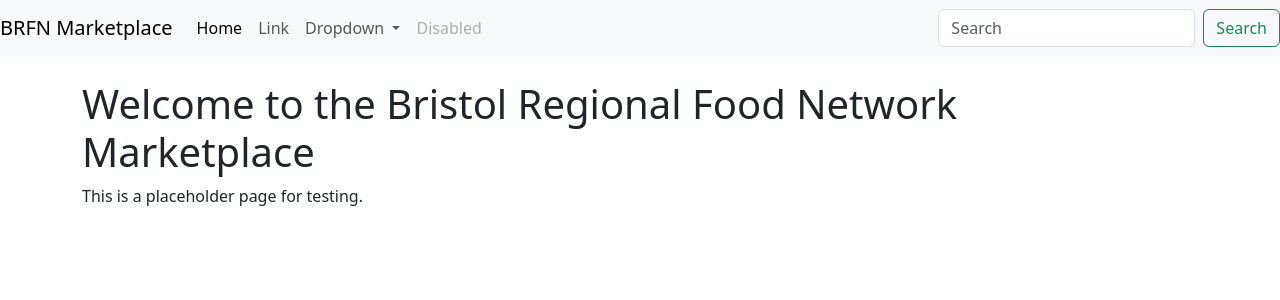
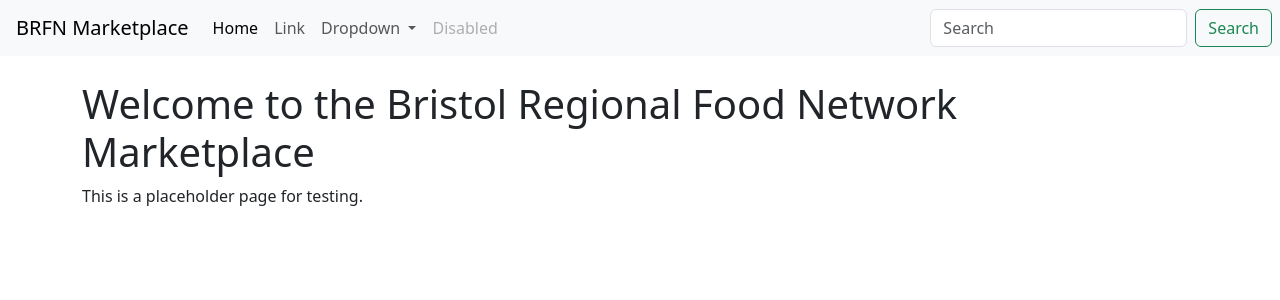
Before and after one commit to goetic-zoe/UFCFTR-30-3-Distributed-and-Enterprise-Software-Development, a Django app: page / in a window 1280 px wide. Shown: the top 300 px of the page. Run offline with Django 5.2, Linux system fonts and the light colour scheme.

Commit message:
Updated base template with margin adjustments for navbar brand and search form.
Signed-off-by: goetic-zoe <github@bushycargo.com>

```diff
--- a/templates/base.html
+++ b/templates/base.html
@@ -11,7 +11,7 @@
 </head>
 <body>
 <nav class="navbar navbar-expand-lg navbar-light bg-light">
-  <a class="navbar-brand" href="{% url 'home' %}">BRFN Marketplace</a>
+  <a class="navbar-brand ms-3" href="{% url 'home' %}">BRFN Marketplace</a>
   <button class="navbar-toggler" type="button" data-bs-toggle="collapse" data-bs-target="#navbarSupportedContent" aria-controls="navbarSupportedContent" aria-expanded="false" aria-label="Toggle navigation">
     <span class="navbar-toggler-icon"></span>
   </button>
@@ -39,7 +39,7 @@
         <a class="nav-link disabled" href="#" tabindex="-1" aria-disabled="true">Disabled</a>
       </li>
     </ul>
-    <form class="d-flex">
+    <form class="d-flex me-2">
       <input class="form-control me-2" type="search" placeholder="Search" aria-label="Search">
       <button class="btn btn-outline-success" type="submit">Search</button>
     </form>
```
